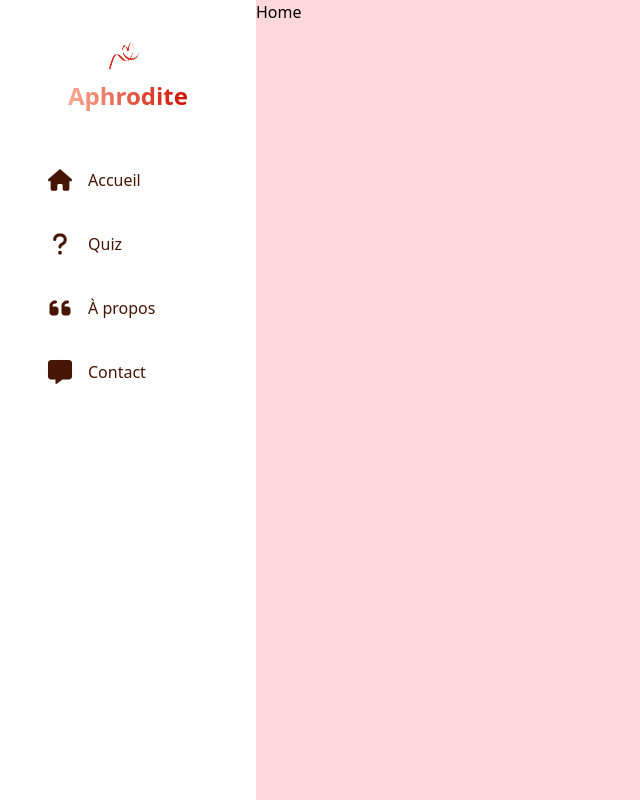
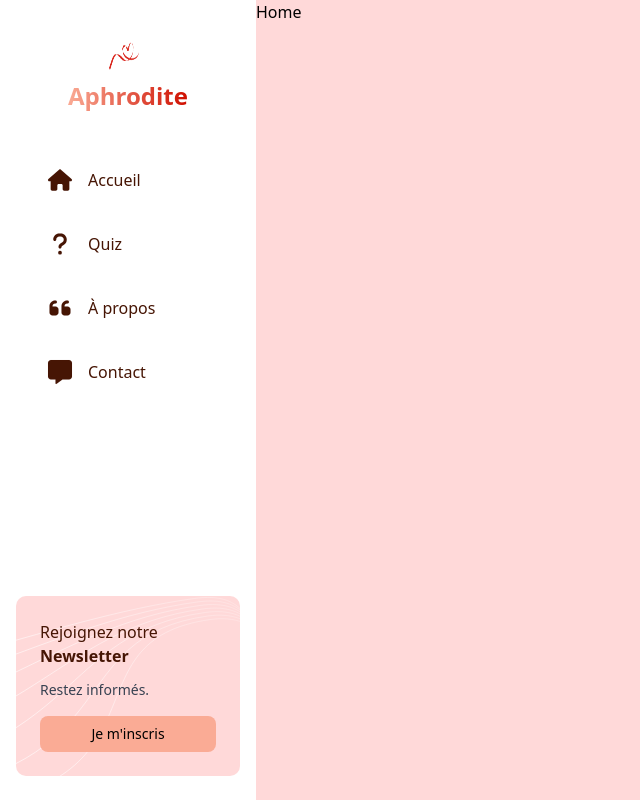
Before and after one commit to FaureAlexis/aphrodite-front, a Vue app: page / in a window 1280 px wide. Shown: the whole page, without its empty margins (0-640 px from the left). Built offline with nearby package versions, Linux system fonts and the light colour scheme.

Commit message:
[UI] - Remove nav while scrolling

```diff
--- a/src/components/NavBar.vue
+++ b/src/components/NavBar.vue
@@ -1,14 +1,14 @@
 <template>
-  <aside class="flex w-64 flex-col px-4 pt-10 pb-6 font-sans">
+  <aside class="flex w-64 flex-col px-4 pt-10 pb-6 font-sans"
+    :class="{ 'navbar--hidden w-1': !showNavbar, 'navbar': showNavbar }">
       <router-link class="flex flex-col items-center gap-x-4 text-2xl font-medium
-    text-white focus:outline-none" to="/">
+      text-white focus:outline-none sticky" to="/">
         <img class="h-8 w-8 mr-2" src="@/assets/logo.png" alt="logo" />
         <span class="mt-2 font-extrabold text-transparent
         bg-clip-text bg-gradient-to-r to-primary from-background_clear">Aphrodite
-
         </span>
       </router-link>
-    <ul class="flex flex-1 flex-col gap-y-10 px-8 pt-14">
+      <ul class="sticky flex flex-1 flex-col gap-y-10 px-8 pt-14">
         <li v-for="(nav, key) in navigation" v-bind:key="key">
           <router-link :to="nav.to" class="flex items-center gap-x-4 text-text hover:font-medium
           hover:text-primary focus:font-medium focus:text-primary">
@@ -17,6 +17,14 @@
           </router-link>
         </li>
       </ul>
+    <div class="sticky bottom-4 rounded-10 bg-line
+    bg-background bg-top p-6">
+      <div class="text-text">Rejoignez notre <span class="font-bold">Newsletter</span></div>
+      <div class="mt-3 text-sm text-gray-700">Restez informés.</div>
+      <button type="button" class="mt-4 w-full rounded-lg
+      bg-background_clear py-2 text-sm font-normal text-gray-primary
+      hover:text-primary">Je m'inscris</button>
+    </div>
   </aside>
 </template>
 
@@ -50,7 +58,41 @@ export default defineComponent({
   data() {
     return {
       navigation,
+      showNavbar: true,
+      lastScroll: 0,
     };
+  },
+  mounted() {
+    window.addEventListener('scroll', this.onScroll);
+  },
+  beforeUnmount() {
+    window.removeEventListener('scroll', this.onScroll);
+  },
+  methods: {
+    onScroll() {
+      const currentScroll = window.scrollY;
+      if (Math.abs(currentScroll - this.lastScroll) < 50) {
+        return;
+      }
+      if (currentScroll > this.lastScroll) {
+        this.showNavbar = false;
+      } else {
+        this.showNavbar = true;
+      }
+      this.lastScroll = currentScroll;
+    },
   },
 });
 </script>
+
+<style scoped>
+.navbar {
+  transition: width 1s ease;
+}
+
+.navbar--hidden {
+  width: 0;
+  transform:translate(-9999px);
+  transition: all .5s linear;
+}
+</style>
```
Lines whose indentation alone changed are shown as unchanged.
